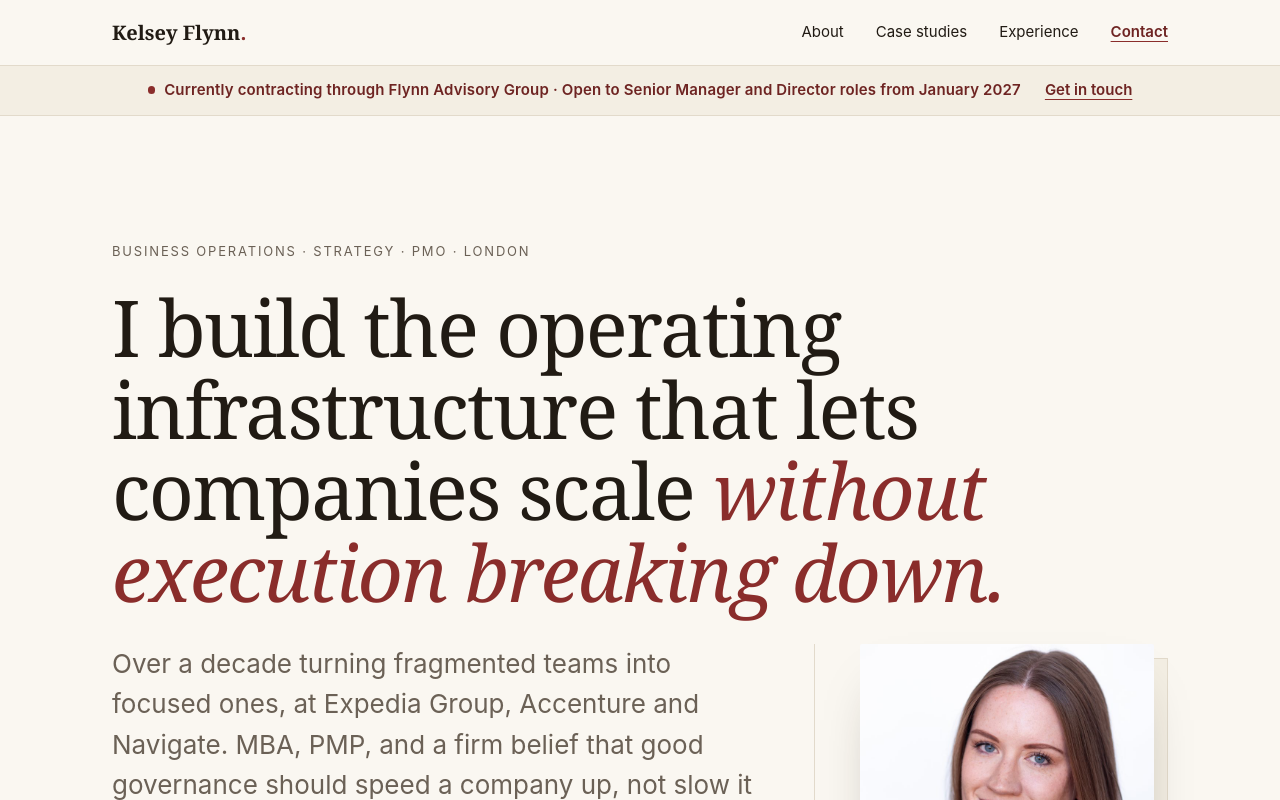
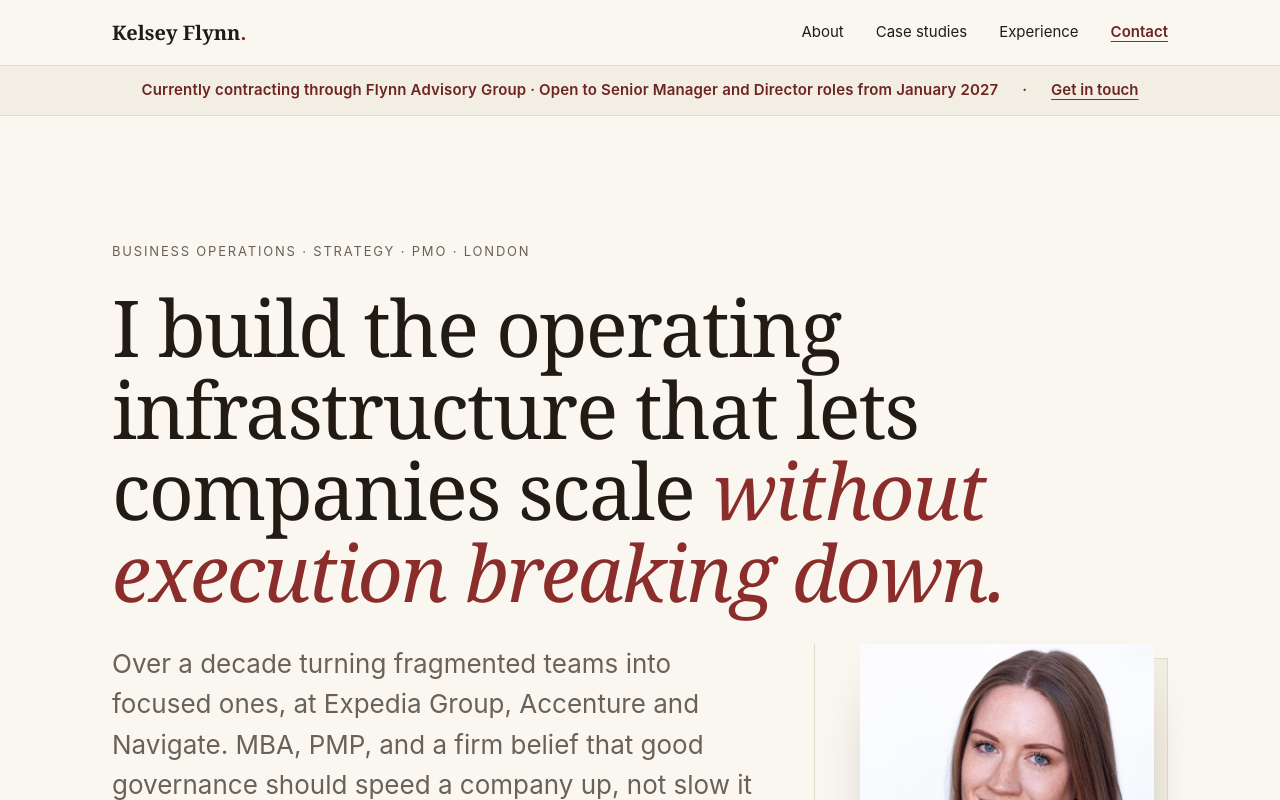
Before and after one commit to kelseyflynn/kelseyflynn.github.io, a Next.js app: page / in a window 1280 px wide. Shown: the top 800 px of the page. Built offline with nearby package versions, Linux system fonts and the light colour scheme.

Commit message:
Adjusted ribbon text

```diff
--- a/app/globals.css
+++ b/app/globals.css
@@ -306,22 +306,16 @@ a:hover {
   color: var(--accent-ink);
   letter-spacing: 0.01em;
 }
-.avail-text::before {
-  content: "";
-  display: inline-block;
-  width: 0.5em;
-  height: 0.5em;
-  border-radius: 50%;
-  background: var(--accent);
-  margin-right: 0.6em;
-  vertical-align: 0.08em;
-}
 .avail-bar a {
   font-weight: 600;
   white-space: nowrap;
   color: var(--accent-ink);
   text-decoration-color: var(--accent);
   text-underline-offset: 0.25em;
+}
+.avail-sep {
+  font-weight: 600;
+  color: var(--accent-ink);
 }
 .hero-intro {
   max-width: var(--measure);
--- a/app/layout.tsx
+++ b/app/layout.tsx
@@ -90,6 +90,7 @@ export default function RootLayout({
           <aside className="avail-bar">
             <div className="container">
               <span className="avail-text">{site.openTo}</span>
+              <span className="avail-sep" aria-hidden="true">·</span>
               <a href="/#contact">Get in touch</a>
             </div>
           </aside>
--- a/content/site.ts
+++ b/content/site.ts
@@ -93,7 +93,7 @@ export const site = {
   contactHeadline:
     "If your transformation needs an operational engine, that's my favourite job.",
   contactBody:
-    "I'm in London, looking for a Senior Manager or Director role in BizOps, Strategy or PMO, ideally somewhere moving fast enough that delivery actually matters. If that sounds like your team, I'd love to hear from you.",
+    "I'm open to Senior Manager or Director role in BizOps, Strategy or PMO, ideally somewhere moving fast enough that delivery actually matters. If that sounds like your team, I'd love to hear from you.",
 
   // Writing - The Delivery Desk. Update these three lines each time you publish.
   writing: {
```
